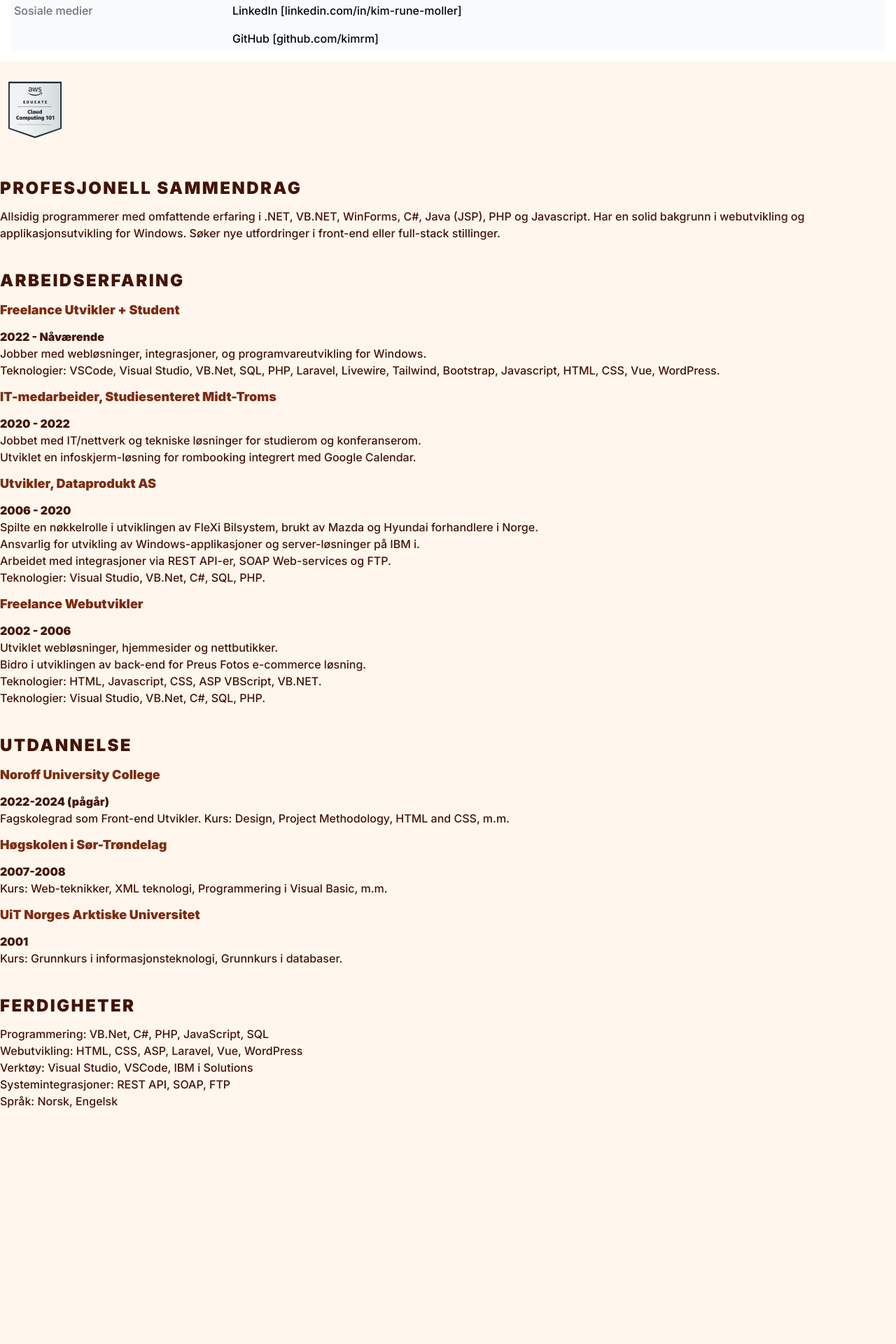
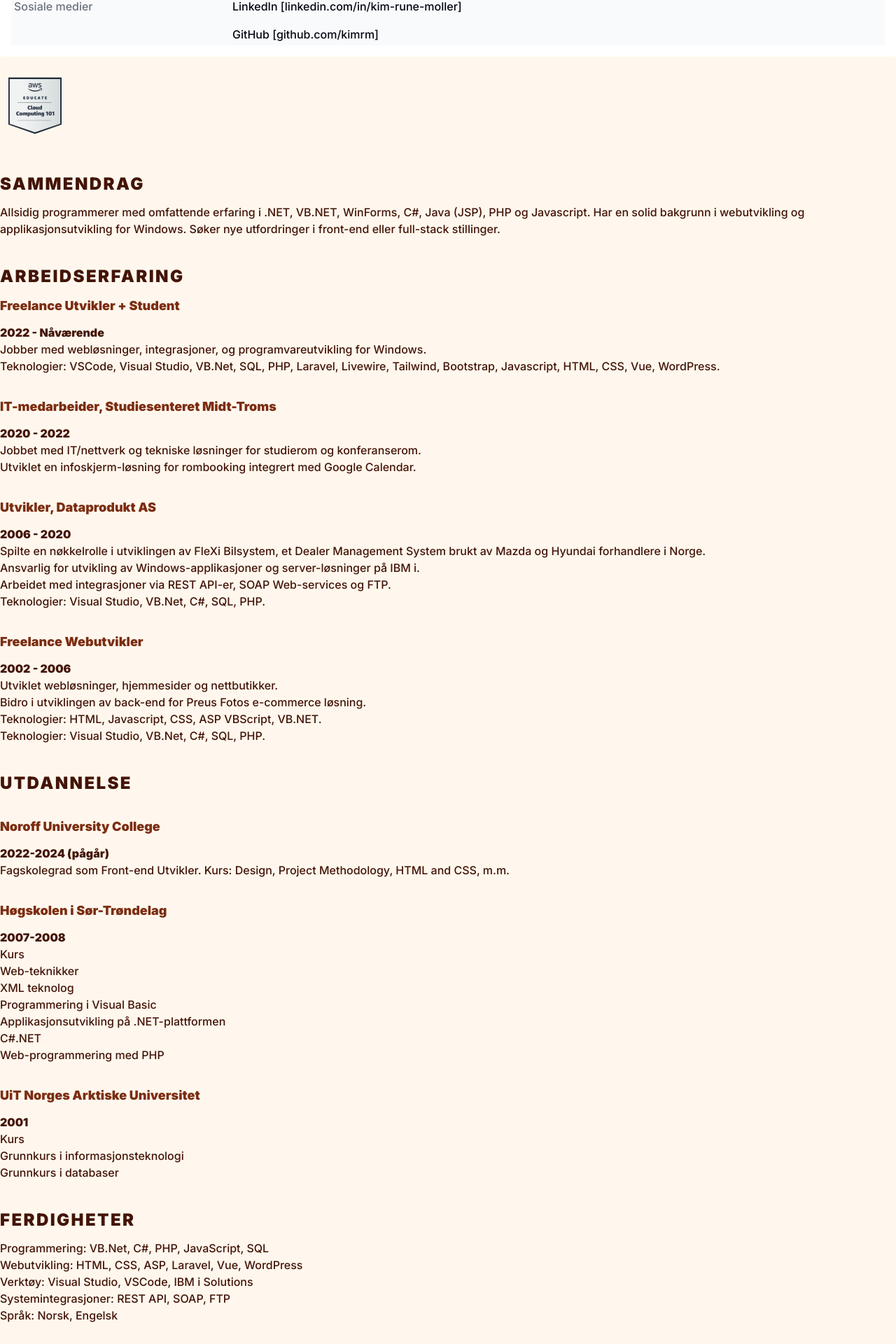
Before and after one commit to kimrm/resume, a React (Vite) app: page / in a window 1280 px wide. Shown: the part 385-2305 px from the top of the page at 70% size. Before the commit the page ends 2010 px from the top, so only its background shows below. Built offline with nearby package versions, Linux system fonts and the light colour scheme.

Commit message:
adding margins + text edit

```diff
--- a/src/App.jsx
+++ b/src/App.jsx
@@ -11,8 +11,8 @@
           bodyClass="print-agreement"
           content={() => ref.current}
           trigger={() => (
-            <button className="bg-orange-950 text-white px-3 py-2 rounded">
-              Print
+            <button className="rounded border border-orange-950 hover:bg-orange-100 text-organge-950 px-2 py-1">
+              Skriv ut CV
             </button>
           )}
         />
--- a/src/Resume.jsx
+++ b/src/Resume.jsx
@@ -67,7 +67,7 @@
       </section>
       <section className="container mx-auto my-10 p-2 md:p-0">
         <h2 className="text-2xl font-black uppercase tracking-widest my-3">
-          Profesjonell Sammendrag
+          Sammendrag
         </h2>
         <p className="rounded text-orange-950">
           Allsidig programmerer med omfattende erfaring i .NET, VB.NET,
@@ -80,14 +80,15 @@
         <h2 className="text-2xl font-black uppercase tracking-widest my-3">
           Arbeidserfaring
         </h2>
+        <div className="mt-3">
           <h3 className="my-3 text-lg font-bold text-orange-900">
             Freelance Utvikler + Student
           </h3>
           <h4 className="font-bold">2022 - Nåværende</h4>
           <ul>
             <li className="list-disc">
-            Jobber med webløsninger, integrasjoner, og programvareutvikling for
-            Windows.
+              Jobber med webløsninger, integrasjoner, og programvareutvikling
+              for Windows.
             </li>
             <li className="list-disc">
               Teknologier: VSCode, Visual Studio, VB.Net, SQL, PHP, Laravel,
@@ -95,6 +96,9 @@
               WordPress.
             </li>
           </ul>
+        </div>
+
+        <div className="block mt-8">
           <h3 className="my-3 text-lg font-bold text-orange-900">
             IT-medarbeider, Studiesenteret Midt-Troms
           </h3>
@@ -109,18 +113,21 @@
               Calendar.
             </li>
           </ul>
+        </div>
+
+        <div className="my-8">
           <h3 className="my-3 text-lg font-bold text-orange-900">
             Utvikler, Dataprodukt AS
           </h3>
           <h4 className="font-bold">2006 - 2020</h4>
           <ul>
             <li className="list-disc">
-            Spilte en nøkkelrolle i utviklingen av FleXi Bilsystem, brukt av
-            Mazda og Hyundai forhandlere i Norge.
+              Spilte en nøkkelrolle i utviklingen av FleXi Bilsystem, et Dealer
+              Management System brukt av Mazda og Hyundai forhandlere i Norge.
             </li>
             <li className="list-disc">
-            Ansvarlig for utvikling av Windows-applikasjoner og server-løsninger
-            på IBM i.
+              Ansvarlig for utvikling av Windows-applikasjoner og
+              server-løsninger på IBM i.
             </li>
             <li className="list-disc">
               Arbeidet med integrasjoner via REST API-er, SOAP Web-services og
@@ -130,6 +137,9 @@
               Teknologier: Visual Studio, VB.Net, C#, SQL, PHP.
             </li>
           </ul>
+        </div>
+
+        <div className="my-8">
           <h3 className="my-3 text-lg font-bold text-orange-900">
             Freelance Webutvikler
           </h3>
@@ -139,7 +149,8 @@
               Utviklet webløsninger, hjemmesider og nettbutikker.
             </li>
             <li className="list-disc">
-            Bidro i utviklingen av back-end for Preus Fotos e-commerce løsning.
+              Bidro i utviklingen av back-end for Preus Fotos e-commerce
+              løsning.
             </li>
             <li className="list-disc">
               Teknologier: HTML, Javascript, CSS, ASP VBScript, VB.NET.
@@ -148,11 +159,14 @@
               Teknologier: Visual Studio, VB.Net, C#, SQL, PHP.
             </li>
           </ul>
+        </div>
       </section>
       <section className="container mx-auto my-10 p-2 md:p-0">
         <h2 className="text-2xl font-black uppercase tracking-widest my-3">
           Utdannelse
         </h2>
+
+        <div className="block mt-8">
           <h3 className="my-3 text-lg font-bold text-orange-900">
             Noroff University College
           </h3>
@@ -161,18 +175,37 @@
             Fagskolegrad som Front-end Utvikler. Kurs: Design, Project
             Methodology, HTML and CSS, m.m.
           </p>
+        </div>
+
+        <div className="block mt-8">
           <h3 className="my-3 text-lg font-bold text-orange-900">
             Høgskolen i Sør-Trøndelag
           </h3>
           <h4 className="font-bold">2007-2008</h4>
-        <p>
-          Kurs: Web-teknikker, XML teknologi, Programmering i Visual Basic, m.m.
-        </p>
+          <h5>Kurs</h5>
+          <ul>
+            <li className="list-disc">Web-teknikker</li>
+            <li className="list-disc">XML teknolog</li>
+            <li className="list-disc">Programmering i Visual Basic</li>
+            <li className="list-disc">
+              Applikasjonsutvikling på .NET-plattformen
+            </li>
+            <li className="list-disc">C#.NET</li>
+            <li className="list-disc">Web-programmering med PHP</li>
+          </ul>
+        </div>
+
+        <div className="block mt-8">
           <h3 className="my-3 text-lg font-bold text-orange-900">
             UiT Norges Arktiske Universitet
           </h3>
           <h4 className="font-bold">2001</h4>
-        <p>Kurs: Grunnkurs i informasjonsteknologi, Grunnkurs i databaser.</p>
+          <h5>Kurs</h5>
+          <ul>
+            <li className="list-disc">Grunnkurs i informasjonsteknologi</li>
+            <li className="list-disc">Grunnkurs i databaser</li>
+          </ul>
+        </div>
       </section>
       <section className="container mx-auto my-10 p-2 md:p-0">
         <h2 className="text-2xl font-black uppercase tracking-widest my-3">
```
Lines whose indentation alone changed are shown as unchanged.
